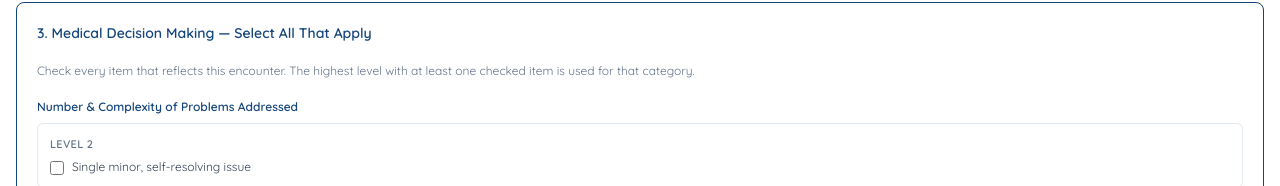
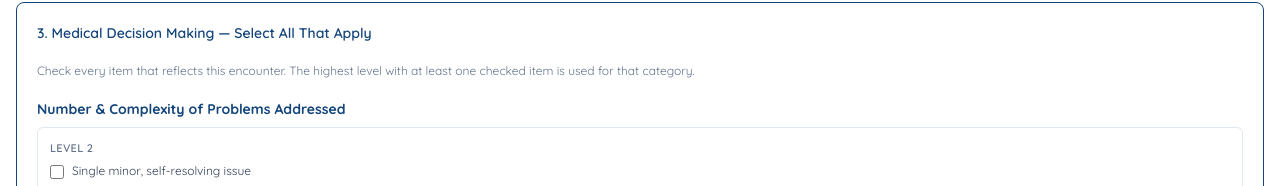
Before and after one commit to devaxcel/proed-coder-ai, a Next.js app: page /em-tool in a window 1280 px wide. Both pictures are taken after a click on the button "MDM-based". Shown: the part 614-800 px from the top of the page. Built offline with nearby package versions, Linux system fonts and the light colour scheme; no server answers.

Commit message:
Make E/M Tool MDM category headings bold and more visible

```diff
--- a/app/em-tool/page.tsx
+++ b/app/em-tool/page.tsx
@@ -67,7 +67,7 @@ function CriteriaGroup({
 }) {
   return (
     <div>
-      <div className="text-xs font-semibold mb-2" style={{ color: BRAND }}>{title}</div>
+      <div className="text-sm font-bold mb-2" style={{ color: BRAND }}>{title}</div>
       <div className="space-y-3">
         {criteria.map((group) => (
           <div key={group.level} className="rounded-md border border-slate-200 p-3">
```
